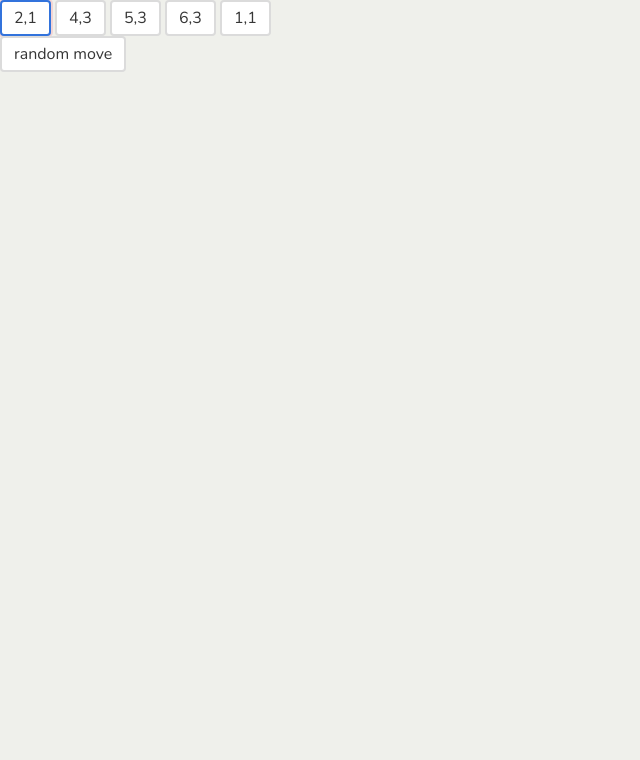
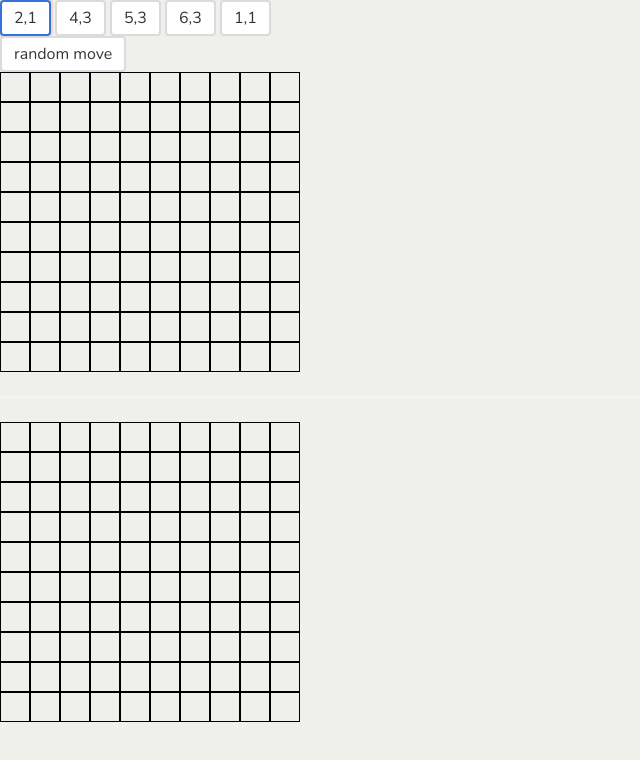
Before and after one commit to DevMFernandes/JS-Battleship, a website built with webpack: page dist/index.html in a window 1280 px wide. Both pictures are taken after a click on the button "2,1". Shown: the whole page, without its empty margins (0-640 px from the left). Built offline with nearby package versions, Linux system fonts and the light colour scheme.

Commit message:
ui boards and logic started

```diff
--- a/src/js/game.js
+++ b/src/js/game.js
@@ -1,7 +1,9 @@
-// import '../mystyles.scss'
+import '../mystyles.scss'
 import gameBoard from './gameboard'
 import ship from './ship'
 import player from './players'
+
+let turn = 'player'
 
 // export const boardSize = 10
 
@@ -52,11 +54,36 @@ compMove.addEventListener('click', () => {
 const build = (len) => {
   const pBoard = document.querySelector('#playerBoard')
   const cBoard = document.querySelector('#computerBoard')
-  const html = ''
-  for (let i = 0; i < len; i++) {
-    for(let j = 0; j < len; j++) {
-      `<div id='${i},${j}'></div>`
+  const boards = document.querySelectorAll('.board')
+
+  boards.forEach(board => {
+    board.setAttribute('style', `height: ${30 * len}px; width: ${30 * len}px;`)
+  })
+  for (let i = 1; i <= len; i++) {
+    for (let j = 1; j <= len; j++) {
+      const div = document.createElement('div')
+      const div2 = document.createElement('div')
+      div.setAttribute('data-loc', `${i},${j}`)
+      div2.setAttribute('data-loc', `${i},${j}`)
+      pBoard.appendChild(div)
+      cBoard.appendChild(div2)
+
+      div.addEventListener('click', () => {
+        if (turn === 'player') {
+          const loc = div.getAttribute('data-loc')
+          player1.attack(loc)
+          if (board2.board[loc] === 'hit') {
+            div.classList.add('red')
+          } else {
+            div.classList.add('blue')
+          }
+          // turn = 'computer'
+          // computerPlay()
+        }
+      })
     }
   }
   // append html
 }
+
+build(10)
--- a/src/mystyles.scss
+++ b/src/mystyles.scss
@@ -35,3 +35,22 @@ $input-shadow: none;
 @import "../node_modules/bulma/sass/components/navbar.sass";
 @import "../node_modules/bulma/sass/layout/hero.sass";
 @import "../node_modules/bulma/sass/layout/section.sass";
+
+.board {
+  display: flex;
+  flex-wrap: wrap;
+  > div {
+    height: 30px;
+    width: 30px;
+    border: 1px solid black;
+    box-sizing: border-box;
+  }
+}
+
+.red {
+  background-color: red;
+}
+
+.blue {
+  background-color: blue;
+}
```
Also changed, not shown: dist/css/main.bundle.css, dist/index.html, dist/js/bundle.js.
